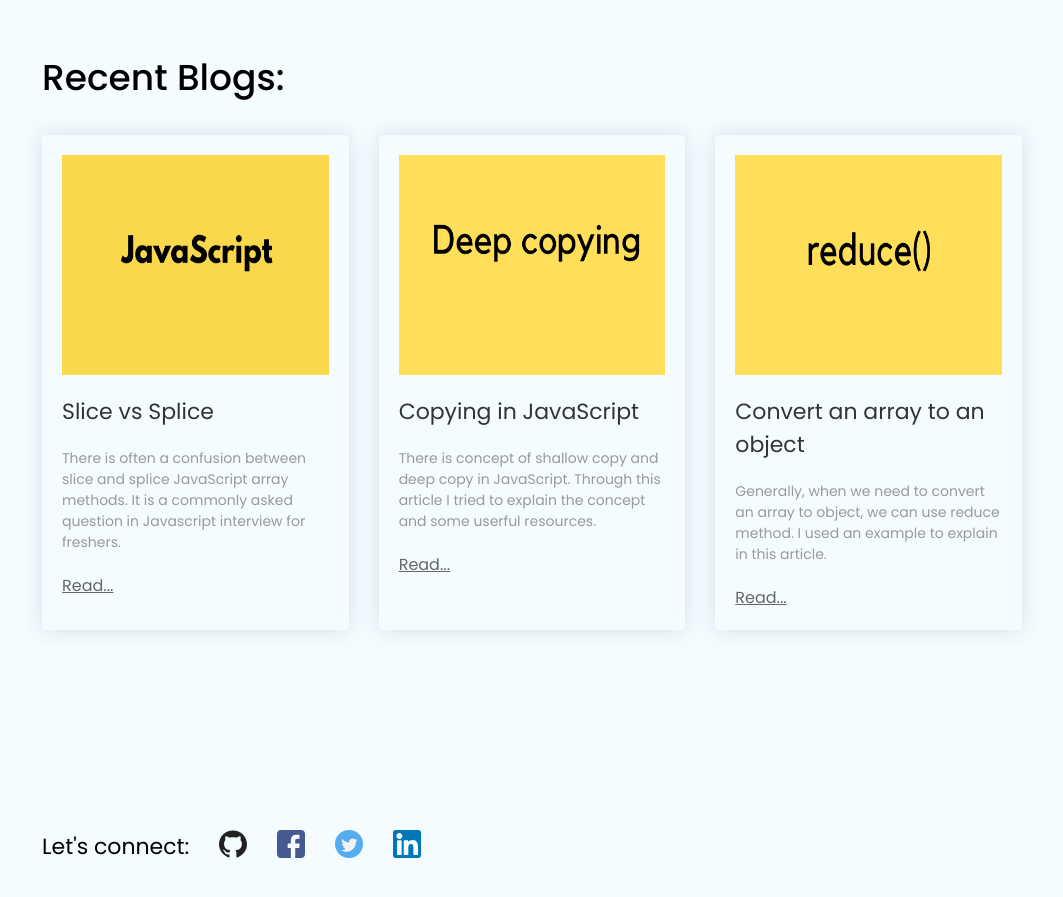
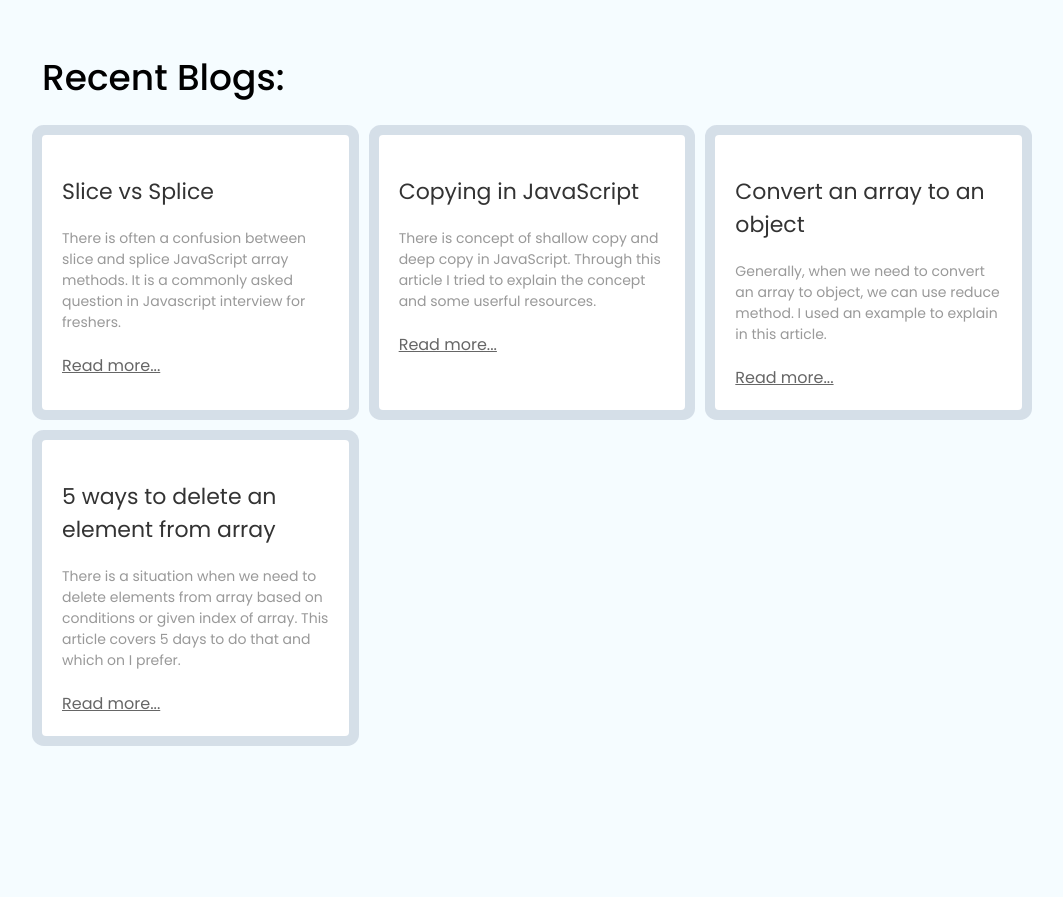
Before and after one commit to ip127001/devrk, a React (Create React App) app: page / in a window 1280 px wide. Shown: the part 1500-2397 px from the top of the page, without its empty margins (108-1171 px from the left). Built offline with nearby package versions, Linux system fonts and the light colour scheme.

Commit message:
new blog added

```diff
--- a/src/components/blogs/blogs.js
+++ b/src/components/blogs/blogs.js
@@ -27,6 +27,14 @@ function Blog() {
         'Generally, when we need to convert an array to object, we can use reduce method. I used an example to explain in this article.',
       link: 'https://dev.to/ip127001/convert-an-array-to-an-object-pne',
     },
+    {
+      background: js,
+      title: '5 ways to delete an element from array',
+      description:
+        'There is a situation when we need to delete elements from array based on conditions or given index of array. This article covers 5 days to do that and which on I prefer.',
+      link:
+        'https://dev.to/ip127001/5-ways-to-delete-an-element-from-an-array-in-javascript-jm9',
+    },
   ]
 
   function trackClick(link) {
@@ -44,11 +52,12 @@ function Blog() {
         {mainObjArr.map((element) => {
           return (
             <div className="single-blog">
-              <img
+              <div className="layer-2"></div>
+              {/* <img
                 src={element.background}
                 alt="card"
                 className="blog-background"
-              />
+              /> */}
               <div className="blog-desc">
                 <span className="blog-desc__title">{element.title}</span>
                 <span className="blog-desc__description">
@@ -60,7 +69,7 @@ function Blog() {
                   rel="noopener noreferrer"
                   onClick={() => trackClick(element.link)}
                 >
-                  Read...
+                  Read more...
                 </a>
               </div>
             </div>
--- a/src/components/blogs/blogs.scss
+++ b/src/components/blogs/blogs.scss
@@ -13,10 +13,13 @@
   flex-wrap: wrap;
 
   .single-blog {
+    position: relative;
+    background-color: #fff;
     flex-basis: calc((100% - 180px) / 3);
     border-radius: 4px;
-    box-shadow: 0 0 20px 0 rgba(27, 59, 104, 0.15);
+    box-shadow: 0 0 0px 10px rgba(27, 59, 104, 0.15);
     margin-right: 30px;
+    margin-bottom: 30px;
     padding: 20px;
     display: flex;
     flex-direction: column;
@@ -53,7 +56,6 @@
       }
 
       a {
-        // color: rgb(255, 136, 0);
         color: #666666;
 
         &:hover {
@@ -82,7 +84,6 @@
 
     .single-blog {
       flex-basis: 100%;
-      margin-bottom: 30px;
       margin-right: 0px;
       background-color: #fff;
 
```
